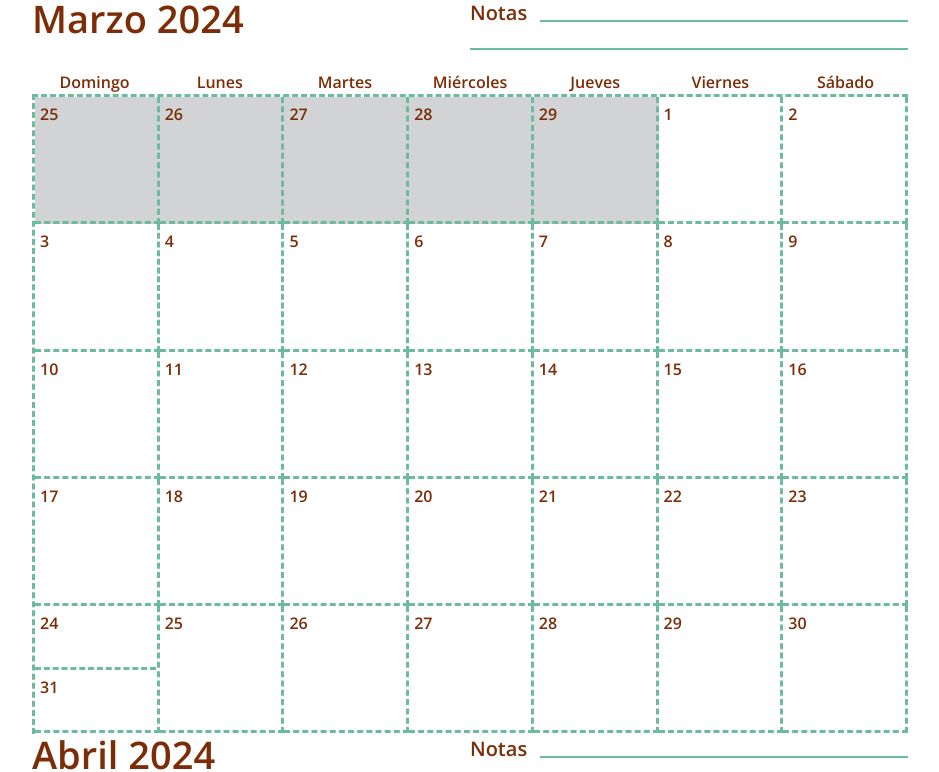
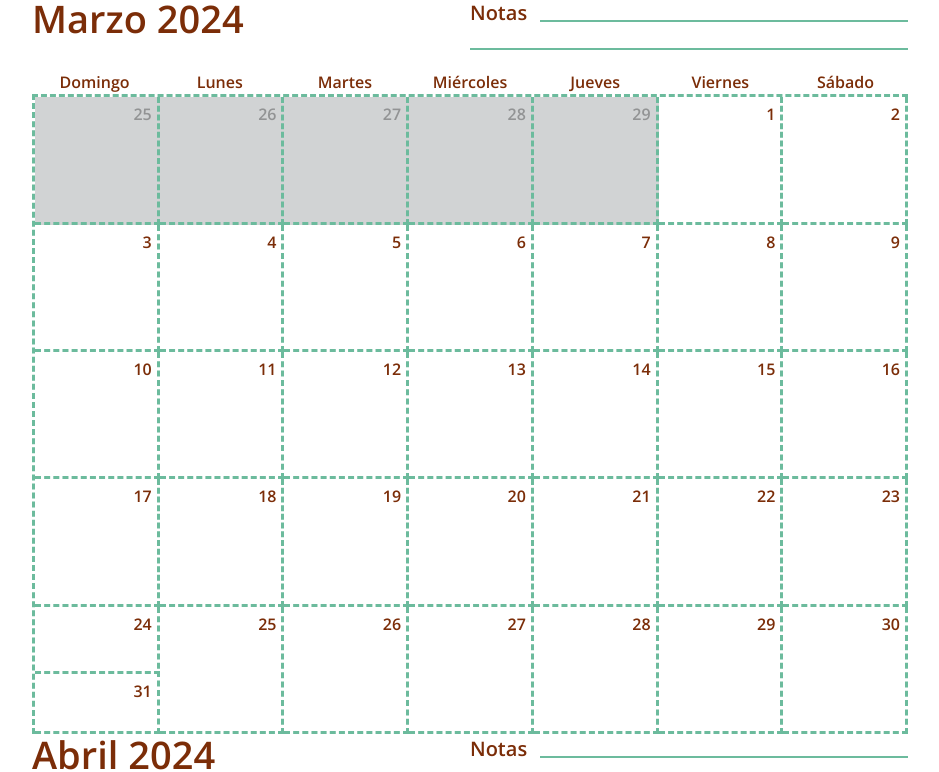
Before and after one commit to juandelsarto/calendar, a React (Vite) app: page / in a window 1280 px wide. Shown: the part 1593-2365 px from the top of the page, without its empty margins (340-1279 px from the left). Built offline with nearby package versions, Linux system fonts and the light colour scheme.

Commit message:
feat: sass files

```diff
--- /dev/null
+++ b/src/styles/_variables.scss
@@ -0,0 +1,34 @@
+// FAMILIA
+$yellow: #e8b41a;
+$yellow-dark: #b39608;
+$bordo: #851633;
+$bordo-light: #d2b2c3;
+$green: #7bb507;
+$green-light: rgba($green, 50%);
+$grey: #d1d3d4;
+$vintage-green: #6cbb9d;
+$brown: #7b2d08;
+
+// GABY
+$red-gaby: #e13434;
+$dark: #1f1517;
+
+// FITA
+$grey-fita: #808285;
+$pink-fita: #eb6aa8;
+
+// FAMILY
+$color-primary: $vintage-green;
+$color-primary-2: $vintage-green;
+$color-secondary: $brown;
+$color-third: rgba($brown, 0.5);
+$disabled: $grey;
+
+// FLOR
+$purple-flor: #604ce0;
+$pink-flor: #f6abc5;
+
+// CASA
+$red-barcelona: #da0031;
+$blue-barcelona: #004e97;
+$yellow-barcelona: #eebc01;
--- a/src/styles/main.scss
+++ b/src/styles/main.scss
@@ -1,39 +1,5 @@
 @import url("https://fonts.googleapis.com/css2?family=Open+Sans:wght@400;600;700&display=swap");
-
-// FAMILIA
-$yellow: #e8b41a;
-$yellow-dark: #b39608;
-$bordo: #851633;
-$bordo-light: #d2b2c3;
-$green: #7bb507;
-$green-light: rgba($green, 50%);
-$grey: #d1d3d4;
-$vintage-green: #6cbb9d;
-$brown: #7b2d08;
-
-// GABY
-$red-gaby: #e13434;
-$dark: #1f1517;
-
-// FITA
-$grey-fita: #808285;
-$pink-fita: #eb6aa8;
-
-// FAMILY
-$color-primary: $vintage-green;
-$color-primary-2: $vintage-green;
-$color-secondary: $brown;
-$color-third: rgba($brown, 0.5);
-$disabled: $grey;
-
-// FLOR
-$purple-flor: #604ce0;
-$pink-flor: #f6abc5;
-
-// CASA
-$red-barcelona: #da0031;
-$blue-barcelona: #004e97;
-$yellow-barcelona: #eebc01;
+@import "./variables";
 
 .calendar {
   background: #fff;
@@ -95,6 +61,8 @@ $yellow-barcelona: #eebc01;
       border-width: 3px 0 0 3px;
       border-style: dashed;
       border-color: $color-primary-2;
+      position: relative;
+
       .day {
         box-sizing: border-box;
         border-width: 0 3px 3px 0;
@@ -104,8 +72,9 @@ $yellow-barcelona: #eebc01;
         background-color: white;
         padding: 5px;
         display: flex;
-        justify-content: space-between;
+        justify-content: flex-end;
         &.cumple {
+          justify-content: space-between;
           background-image: url("./bgCumple.png");
           background-position: bottom right;
           background-repeat: no-repeat;
@@ -129,13 +98,16 @@ $yellow-barcelona: #eebc01;
         }
         &.disabled {
           background-color: $grey;
+          .day__number {
+            color: rgba(black, 0.3);
+          }
         }
         &.overflow-day {
-          margin-top: -66px;
-          margin-bottom: -20px;
-          padding-bottom: 55px;
-          border-width: 3px 0 0 0;
-          width: calc(100% - 4px);
+          border-top-width: 3px;
+          width: calc(100% / 7);
+          height: 10%;
+          position: absolute;
+          bottom: 0;
         }
         &__number {
           font-size: 16px;
```
